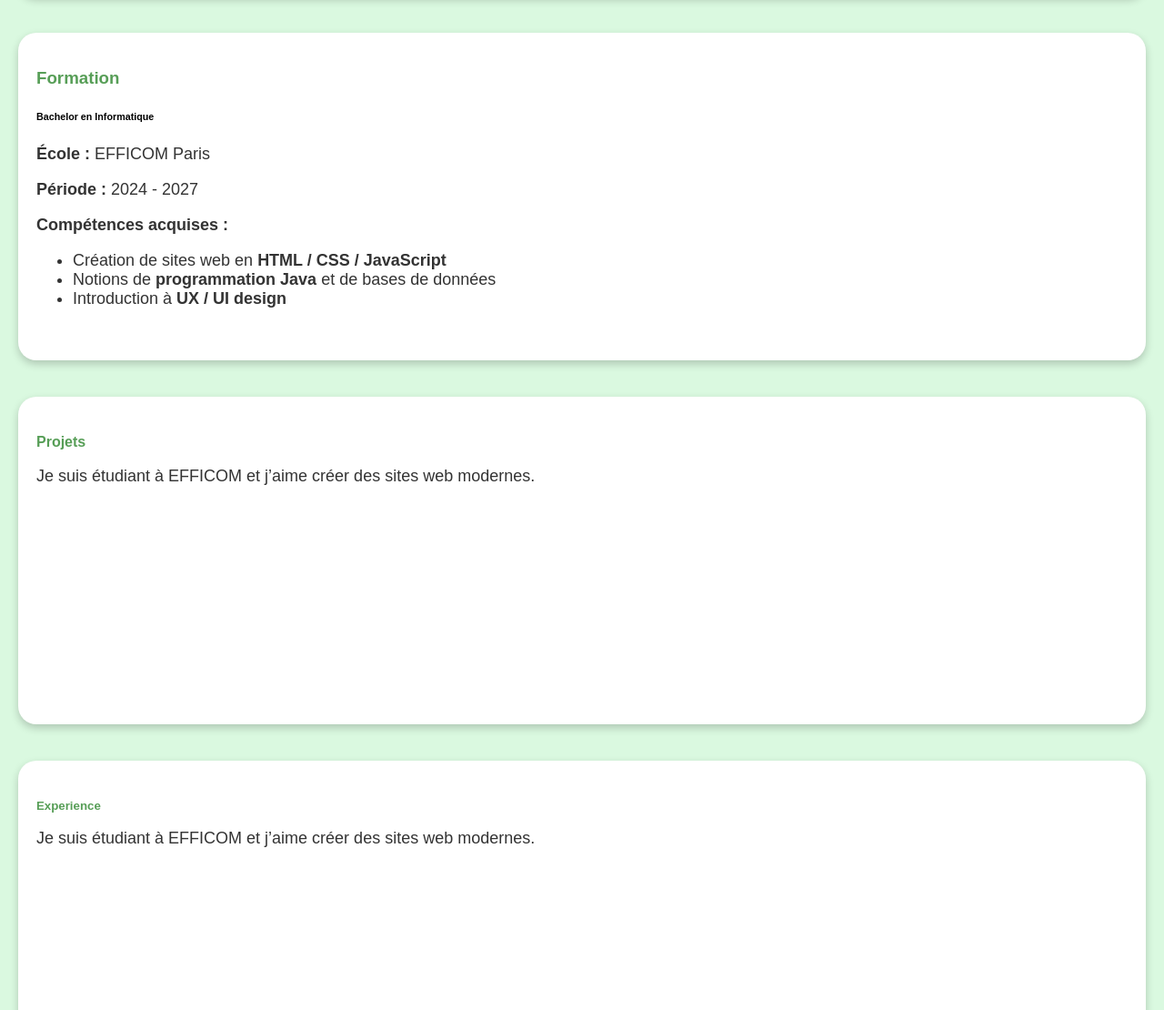
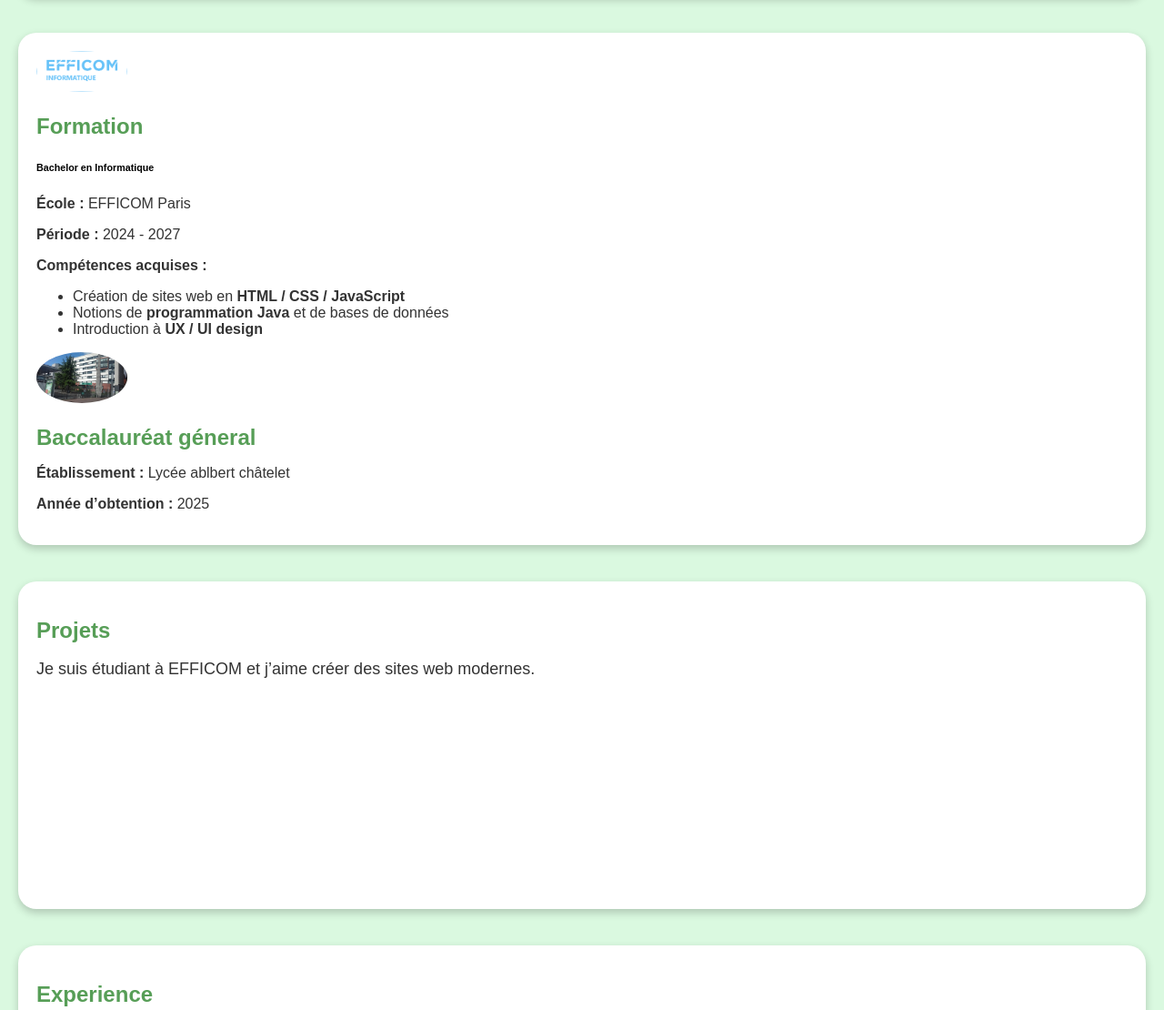
Before and after one commit to Tanoisette/MonPortfolio, a plain HTML site: page index.html in a window 1280 px wide. Shown: the part 680-1790 px from the top of the page at 91% size. Drawn offline with Linux system fonts and the light colour scheme.

Commit message:
ajout de la formation et debut de sa mise en place

```diff
--- a/index.html
+++ b/index.html
@@ -9,7 +9,7 @@
 
 <body>
     <div class="header">
-        <img src="moi.jpeg" alt="photo raimi radji " />
+        <img src="imagemoi.jpeg" alt="photo raimi radji " />
         <h1> RAIMI RADJI </h1>
     </div>
     <nav class="navbar">
@@ -40,7 +40,11 @@
 
         <div id="formation" class="rectangle">
             <div class="carte">
-                <h3>Formation </h3>
+                <div class="formation-item">
+                    <div class="image">
+                        <img src="efficom.png" alt="Logo EFFICOM" style="width:100px;height:auto;">
+                    </div>
+                    <h2>Formation </h2>
                     <h6>Bachelor en Informatique</h6>
                     <p><strong>École :</strong> EFFICOM Paris</p>
                     <p><strong>Période :</strong> 2024 - 2027</p>
@@ -51,15 +55,22 @@
                         <li>Introduction à <strong>UX / UI design</strong></li>
                     </ul>
                 </div>
+                <div class="formation-item">
+                    <img src="albertchatelet - Moyenne.jpeg" alt="Logo Lycée" style="width:100px;height:auto;">
+                    <h2>Baccalauréat géneral</h2>
+                    <p><strong>Établissement :</strong> Lycée ablbert châtelet</p>
+                    <p><strong>Année d’obtention :</strong> 2025</p>
+                </div>
+            </div>
 
             <div id="projets" class="rectangle">
                 <div class="carte">
-                    <h4>Projets </h4>
+                    <h2>Projets </h2>
                     <p>Je suis étudiant à EFFICOM et j’aime créer des sites web modernes.</p>
                 </div>
                 <div id="experience" class="rectangle">
                     <div class="carte">
-                        <h5>Experience </h5>
+                        <h2>Experience </h2>
                         <p>Je suis étudiant à EFFICOM et j’aime créer des sites web modernes.</p>
                     </div>
 </body>
--- a/stylesheet.css
+++ b/stylesheet.css
@@ -15,6 +15,7 @@
      padding: 10px;
      border-radius: 30px;
  }
+
 
 img {
   width: 200px;
@@ -88,22 +89,10 @@ img {
   color: rgb(87, 158, 87);
   margin-bottom: 10px;
 }
-
-.carte h3 {
-  color: rgb(87, 158, 87);
-  margin-bottom: 10px;
+.carte:hover {
+  transform: translateY(-10px);
+  box-shadow: 0 8px 20px rgba(0,0,0,0.3);
 }
-
-.carte h4 {
-  color: rgb(87, 158, 87);
-  margin-bottom: 10px;
-}
-
-.carte h5 {
-  color: rgb(87, 158, 87);
-  margin-bottom: 10px;
-}
-
 html {
   scroll-behavior: smooth;
 }
@@ -131,3 +120,15 @@ html {
   border-radius: 10px;
   transition: background 0.3s, transform 0.3s;
 }
+
+
+
+.formation-item h2 {
+  color: rgb(87, 158, 87);
+  margin-bottom: 10px;
+}
+
+.formation-item p, .formation-item li {
+  font-size: 16px;
+  color: #333;
+}
```
Also changed, not shown: albertchatelet - Moyenne.jpeg (added), efficom.png (added), imagemoi.jpeg (added), 1 other file. Lines whose indentation alone changed are shown as unchanged.
